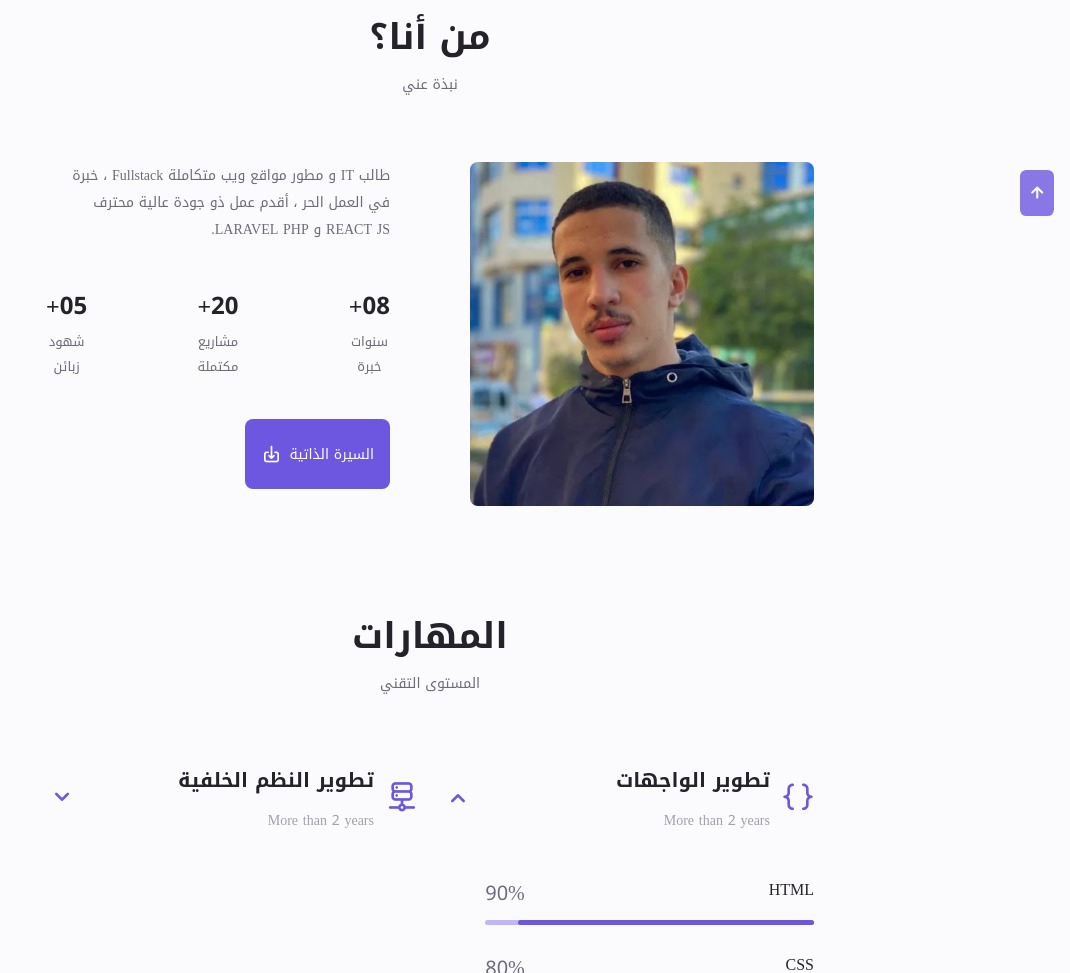
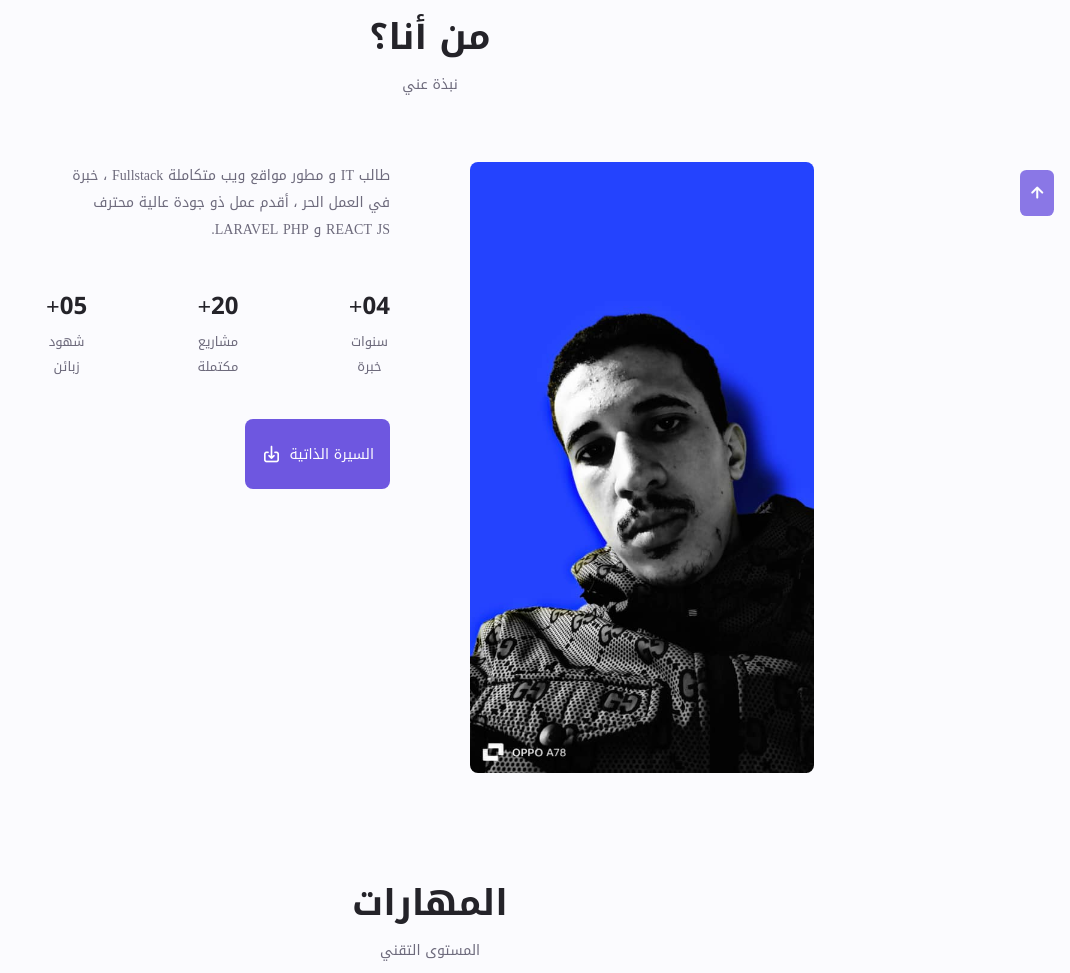
Before and after one commit to Raoof2020Developer/ar-responsive-portfolio, a plain HTML site: page index.html in a window 1280 px wide. Shown: the part 744-1717 px from the top of the page, without its empty margins (210-1280 px from the left). Drawn offline with nearby package versions, Linux system fonts and the light colour scheme.

Commit message:
Update index.html

```diff
--- a/index.html
+++ b/index.html
@@ -152,7 +152,7 @@
             <span class="section__subtitle">نبذة عني</span>
 
             <div class="about__container container grid" dir="rtl">
-                <img src="assets/img/photo-edited-canvas-safir-ainoulmene.png" alt="" class="about__img">
+                <img src="assets/img/moi.jpeg" alt="" class="about__img">
 
                 <div class="about__data">
                     <p class="about__description">
@@ -161,7 +161,7 @@
 
                     <div class="about__info">
                         <div>
-                            <span class="about__info-title">08+</span>
+                            <span class="about__info-title">04+</span>
                             <span class="about__info-name">سنوات <br> خبرة</span>
                         </div>
 
```
